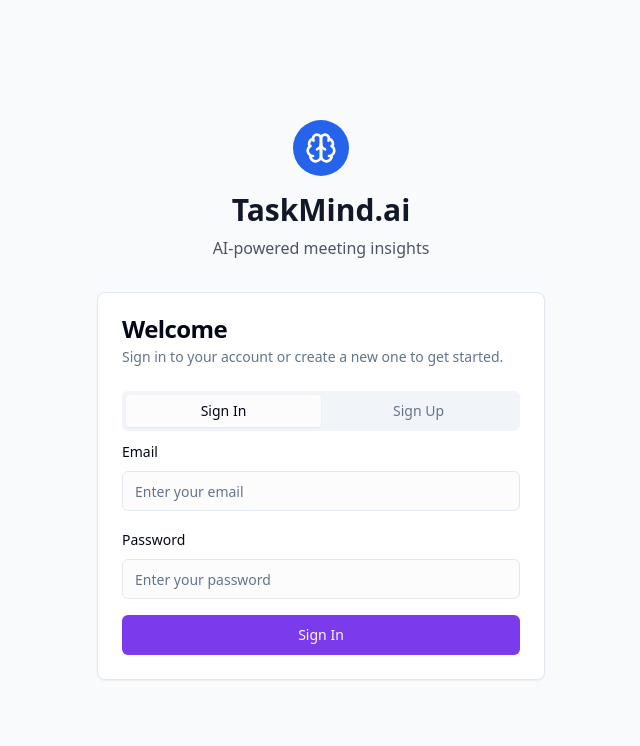
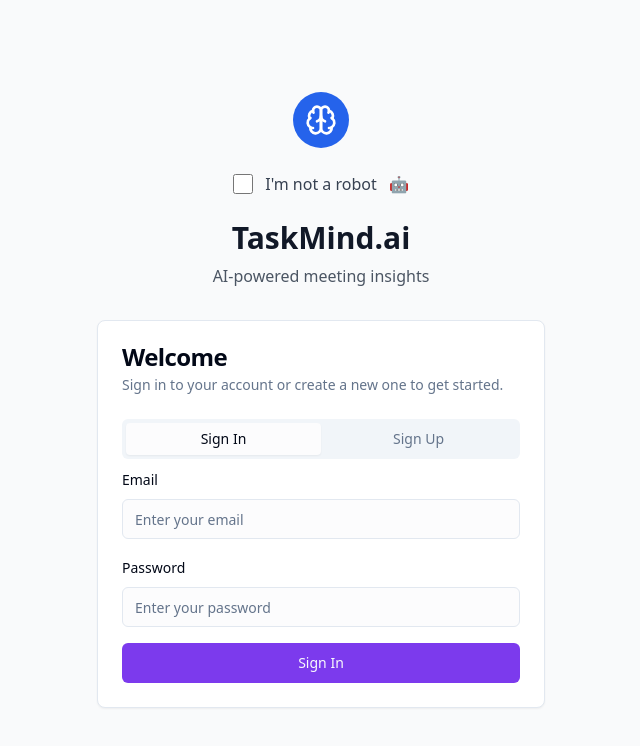
Before and after one commit to VatsalPandya47/TaskMind.Dev, a React (Vite) app: page /auth in a window 1280 px wide. Shown: the top 746 px of the page, without its empty margins (319-959 px from the left). Built offline with nearby package versions, Linux system fonts and the light colour scheme.

Commit message:
Add: Captcha system to auth page
Implemented a reCAPTCHA system on the auth page to prevent bot abuse. This includes adding the reCAPTCHA component, integrating it into the sign-in and sign-up forms, and handling the verification process.

```diff
--- /dev/null
+++ b/src/components/SimpleCaptcha.tsx
@@ -0,0 +1,28 @@
+
+import React from "react";
+
+interface SimpleCaptchaProps {
+  checked: boolean;
+  setChecked: (value: boolean) => void;
+  error?: string;
+}
+
+const SimpleCaptcha: React.FC<SimpleCaptchaProps> = ({ checked, setChecked, error }) => (
+  <div className="flex flex-col items-center gap-2 my-6">
+    <label className="flex items-center space-x-3 cursor-pointer select-none">
+      <input
+        type="checkbox"
+        checked={checked}
+        onChange={(e) => setChecked(e.target.checked)}
+        className="w-5 h-5 border-gray-300 text-blue-600 rounded focus:ring-blue-500 focus:ring-2"
+      />
+      <span className="text-base font-medium text-gray-700">
+        I'm not a robot
+      </span>
+      <span className="ml-2" aria-label="robot emoji" title="robot">🤖</span>
+    </label>
+    {error && <span className="text-sm text-red-500">{error}</span>}
+  </div>
+);
+
+export default SimpleCaptcha;
--- a/src/pages/Auth.tsx
+++ b/src/pages/Auth.tsx
@@ -1,4 +1,3 @@
-
 import { useState } from "react";
 import { useAuth } from "@/contexts/AuthContext";
 import { Navigate } from "react-router-dom";
@@ -8,10 +7,16 @@ import { Label } from "@/components/ui/label";
 import { Card, CardContent, CardDescription, CardHeader, CardTitle } from "@/components/ui/card";
 import { Tabs, TabsContent, TabsList, TabsTrigger } from "@/components/ui/tabs";
 import { Brain } from "lucide-react";
+import SimpleCaptcha from "@/components/SimpleCaptcha";
 
 const Auth = () => {
   const { user, signIn, signUp, loading } = useAuth();
   const [isLoading, setIsLoading] = useState(false);
+
+  // Add captcha state
+  const [captchaChecked, setCaptchaChecked] = useState(false);
+  const [captchaError, setCaptchaError] = useState<string | null>(null);
+  const [tab, setTab] = useState("signin");
 
   // Redirect if already authenticated
   if (user && !loading) {
@@ -20,6 +25,11 @@ const Auth = () => {
 
   const handleSignIn = async (e: React.FormEvent<HTMLFormElement>) => {
     e.preventDefault();
+    if (!captchaChecked) {
+      setCaptchaError("Please confirm you are not a robot.");
+      return;
+    }
+    setCaptchaError(null);
     setIsLoading(true);
 
     const formData = new FormData(e.currentTarget);
@@ -32,6 +42,11 @@ const Auth = () => {
 
   const handleSignUp = async (e: React.FormEvent<HTMLFormElement>) => {
     e.preventDefault();
+    if (!captchaChecked) {
+      setCaptchaError("Please confirm you are not a robot.");
+      return;
+    }
+    setCaptchaError(null);
     setIsLoading(true);
 
     const formData = new FormData(e.currentTarget);
@@ -42,6 +57,13 @@ const Auth = () => {
 
     await signUp(email, password, firstName, lastName);
     setIsLoading(false);
+  };
+
+  // Reset captcha and errors on tab change
+  const handleTabChange = (value: string) => {
+    setTab(value);
+    setCaptchaChecked(false);
+    setCaptchaError(null);
   };
 
   if (loading) {
@@ -61,6 +83,12 @@ const Auth = () => {
               <Brain className="h-8 w-8 text-white" />
             </div>
           </div>
+          {/* Insert CAPTCHA directly under the logo */}
+          <SimpleCaptcha
+            checked={captchaChecked}
+            setChecked={setCaptchaChecked}
+            error={captchaError}
+          />
           <h2 className="text-3xl font-bold text-gray-900">TaskMind.ai</h2>
           <p className="mt-2 text-gray-600">AI-powered meeting insights</p>
         </div>
@@ -73,7 +101,7 @@ const Auth = () => {
             </CardDescription>
           </CardHeader>
           <CardContent>
-            <Tabs defaultValue="signin" className="w-full">
+            <Tabs value={tab} onValueChange={handleTabChange} defaultValue="signin" className="w-full">
               <TabsList className="grid w-full grid-cols-2">
                 <TabsTrigger value="signin">Sign In</TabsTrigger>
                 <TabsTrigger value="signup">Sign Up</TabsTrigger>
```
